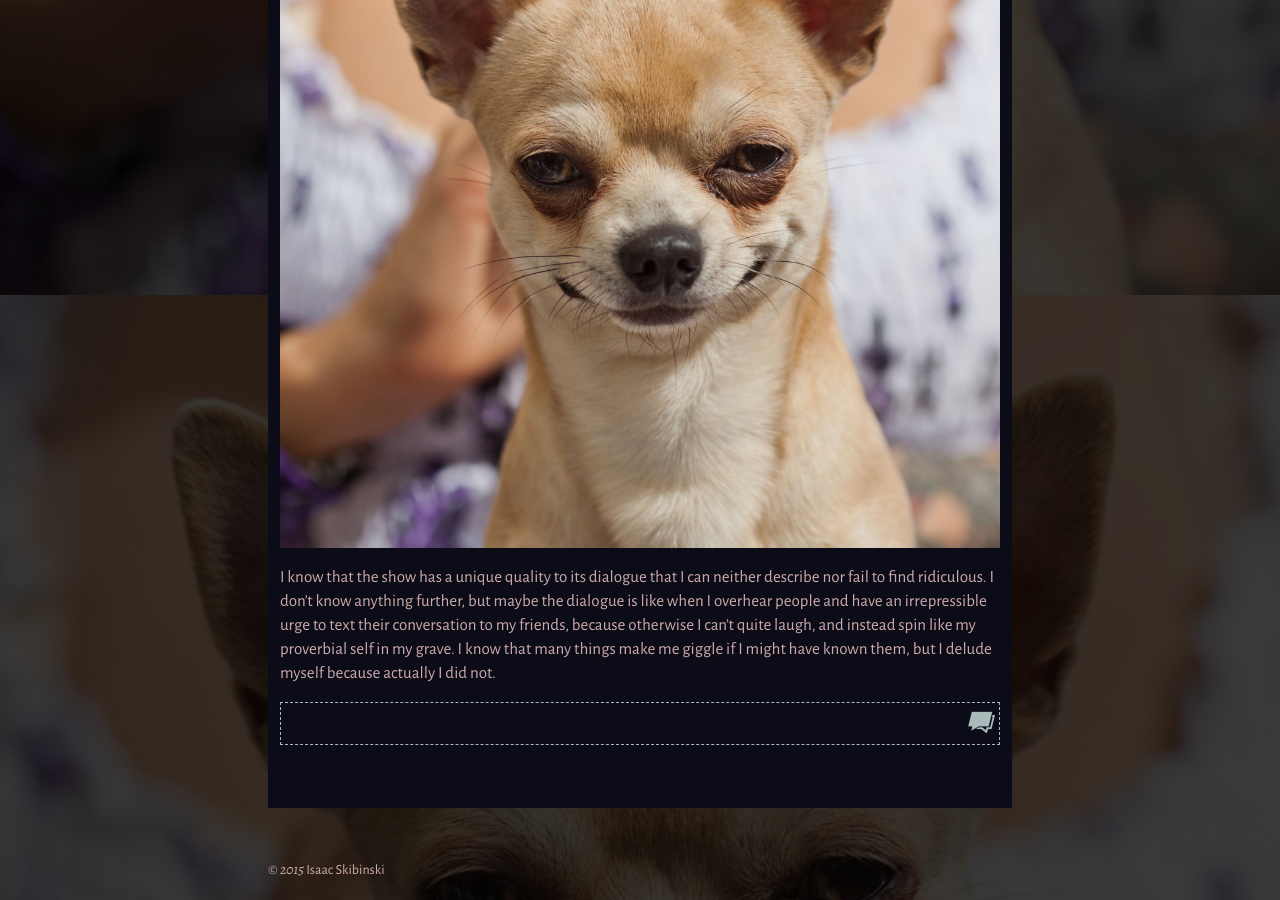
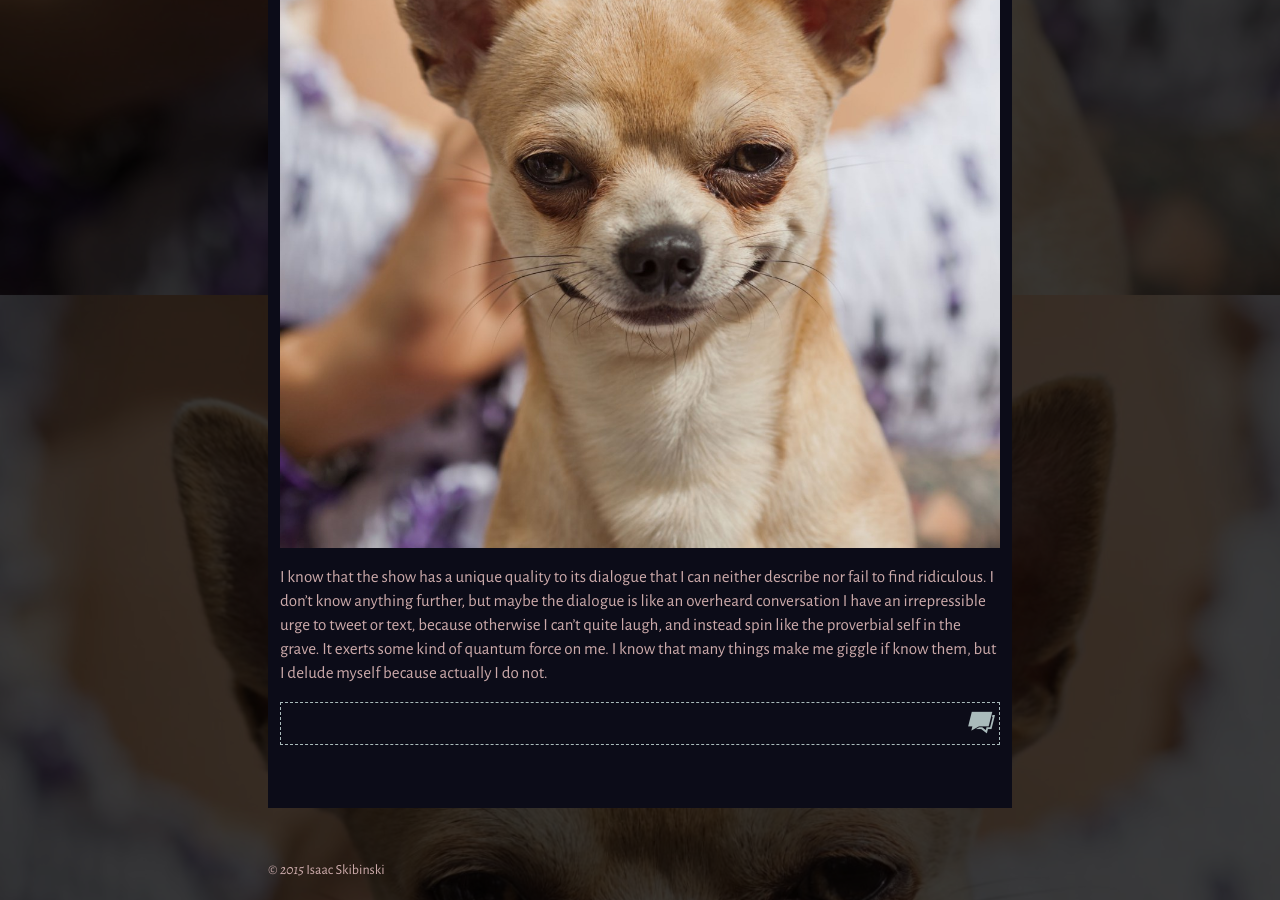
Before and after one commit to zoggop/tbosd, a Jekyll site: the page built from _posts/2015-07-17-true-all-true.md, in a window 1280 px wide and 900 px high, scrolled down 985 px. Built offline with Jekyll 4.4.1, drawn with Linux system fonts in a browser that asks for light colours; Markdown is read by kramdown in place of the engine named in the settings; comment, search, counter and statistics services are not loaded; some of the changed text lies outside the part shown.

Commit message:
edit true

```diff
--- a/_posts/2015-07-17-true-all-true.md
+++ b/_posts/2015-07-17-true-all-true.md
@@ -9,10 +9,10 @@
 
 ---
 
-Reading about *True Detective* is like sorting through the princess's many mattresses. I have no idea why it's so much discussed and so verbosely hated. I'm not even sure, where discussions of *True Detective* are concerned, that *True Detective* is ever discussed. The show is weirdly sublime, maybe in the gaseous sense. Those rebels who genuinely love it seem to have nothing to say about it. "Tightly executed noir," one called it. Is it satisfying to have one's expectations met? On the other hand it sounds awfully grandiose to consider every reading of fiction a little revolution, about which it would be a defeat to have precise predictions.
+Reading about *True Detective* is like sorting through the princess's many mattresses. I have no idea why it's so much discussed and so reviled. I'm not even sure, where discussions of *True Detective* are concerned, that *True Detective* is ever discussed. The show is weirdly sublime, maybe in the gaseous sense. Those rebels who genuinely love it seem to have nothing to say about it. "Tightly executed noir," one called it. Is it satisfying to have one's expectations met? On the other hand it sounds awfully grandiose to consider every reading of fiction a little revolution, about which it would be a defeat to have precise predictions.
 
 I know few things--a few things: I know that contrary to my expectations (or maybe, secretly, it wasn't?), I love to hate it, and that it seems incredibly boring to love to hate it, because who doesn't, because apparently one must differ. I know that Vince Vaughn looks like a Chihuahua, which is confusing, because I'm fond of Chihuahuas, and that, as a friend pointed out, the Chihuahua pictured below has an expression that one can find (only?) on *True Detective*.
 
 ![Grim Chihuahua]({{ site.baseurl }}/resources/img/chihuahua_non_smile.jpg "Chihuahua")
 
-I know that the show has a unique quality to its dialogue that I can neither describe nor fail to find ridiculous. I don't know anything further, but maybe the dialogue is like when I overhear people and have an irrepressible urge to text their conversation to my friends, because otherwise I can't quite laugh, and instead spin like my proverbial self in my grave. I know that many things make me giggle if I might have known them, but I delude myself because actually I did not.
+I know that the show has a unique quality to its dialogue that I can neither describe nor fail to find ridiculous. I don't know anything further, but maybe the dialogue is like an overheard conversation I have an irrepressible urge to tweet or text, because otherwise I can't quite laugh, and instead spin like the proverbial self in the grave. It exerts some kind of quantum force on me. I know that many things make me giggle if know them, but I delude myself because actually I do not.
```
